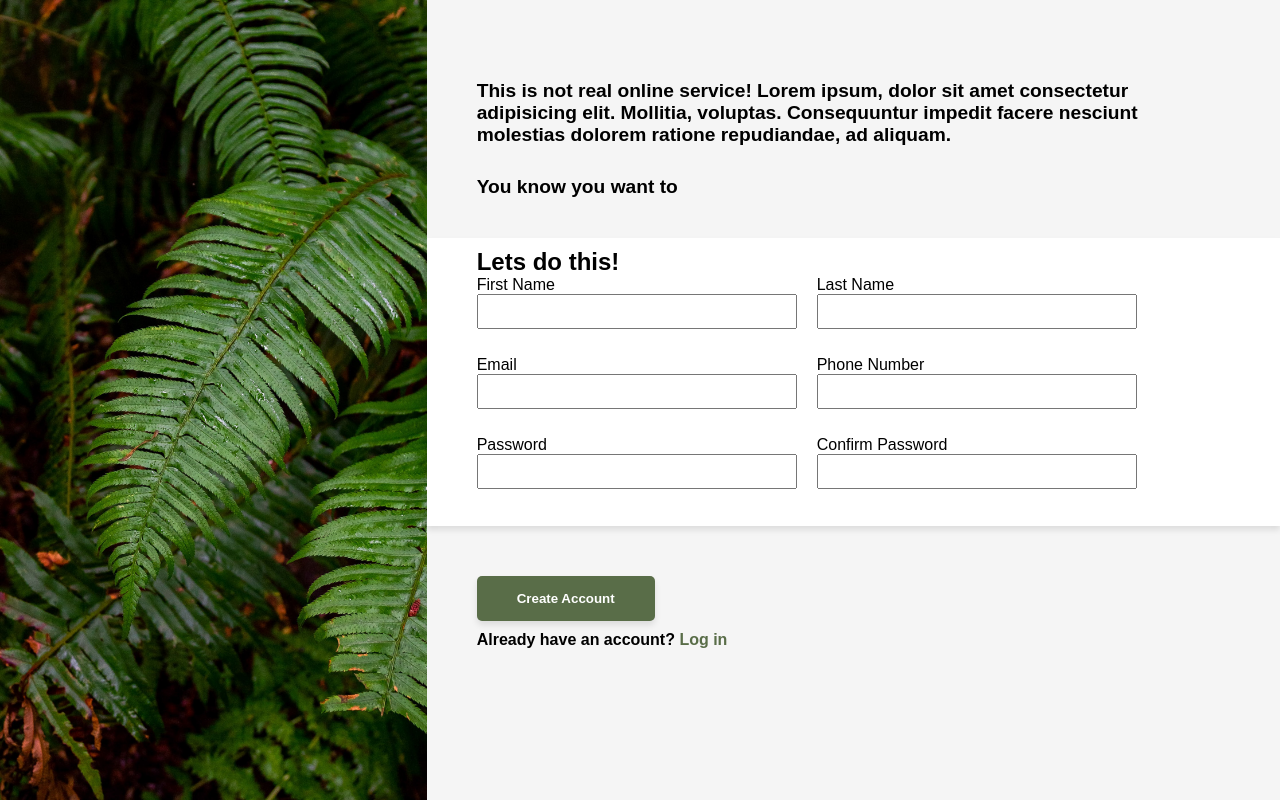
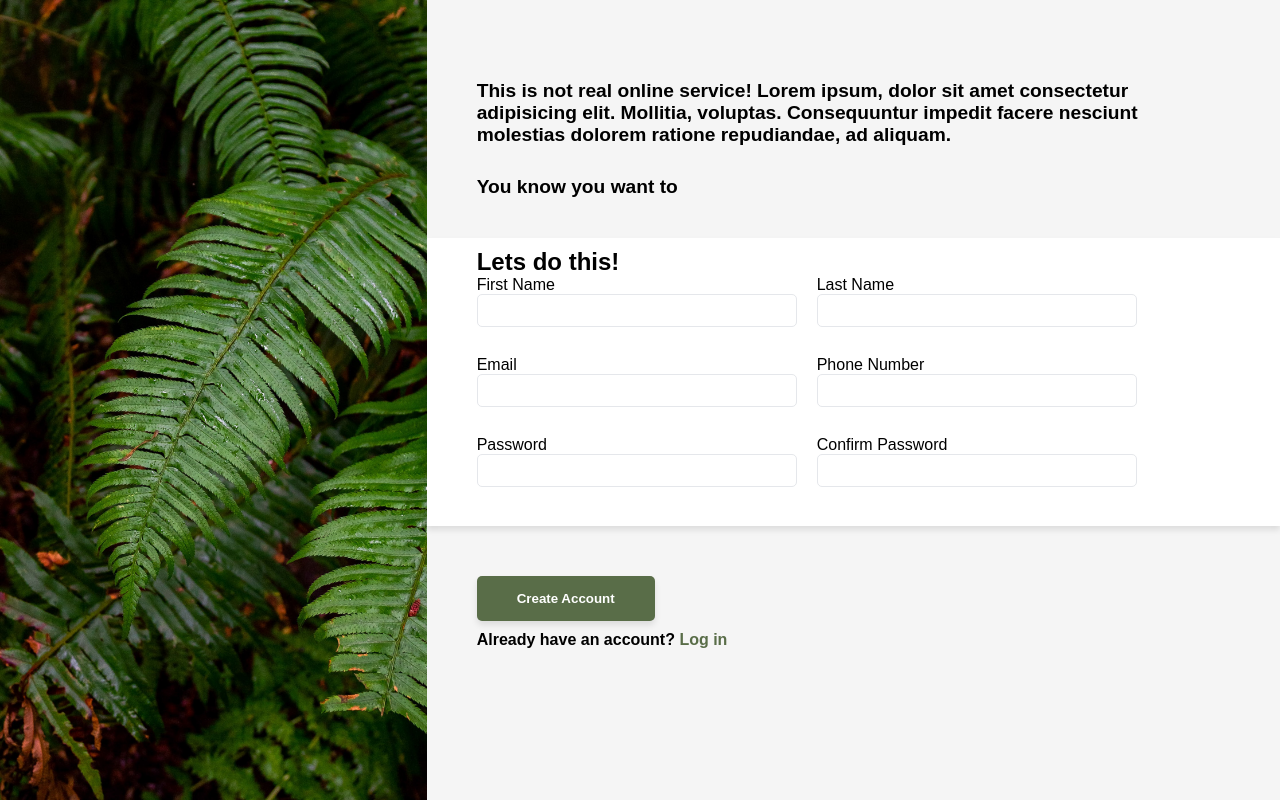
Before and after one commit to AbdulRehman164/Sign-Up-Fourm, a plain HTML site: page index.html in a window 1280 px wide. Drawn offline with Linux system fonts and the light colour scheme.

Commit message:
edited the borders of the fourm

```diff
--- a/style.css
+++ b/style.css
@@ -53,9 +53,14 @@ input{
     padding: 8px;
     width: 25vw;
     margin-right: 20px;
+    border: 1px solid #E5E7EB;
+    border-radius: 5px;
+}
+input:focus{
+    border: 2px solid rgb(14, 101, 224);
+    outline: none;
 }
 .form-footer{
-    /* outline: 2px solid blue; */
     margin-left: 50px;
     margin-top: 50px;
 }
@@ -67,6 +72,7 @@ button{
     border: none;
     border-radius: 5px;
     box-shadow: 0px 4px 6px rgba(0, 0, 0, 0.1);
+    cursor: pointer;
 }
 .form-footer p{
     margin-top: 10px;
```
